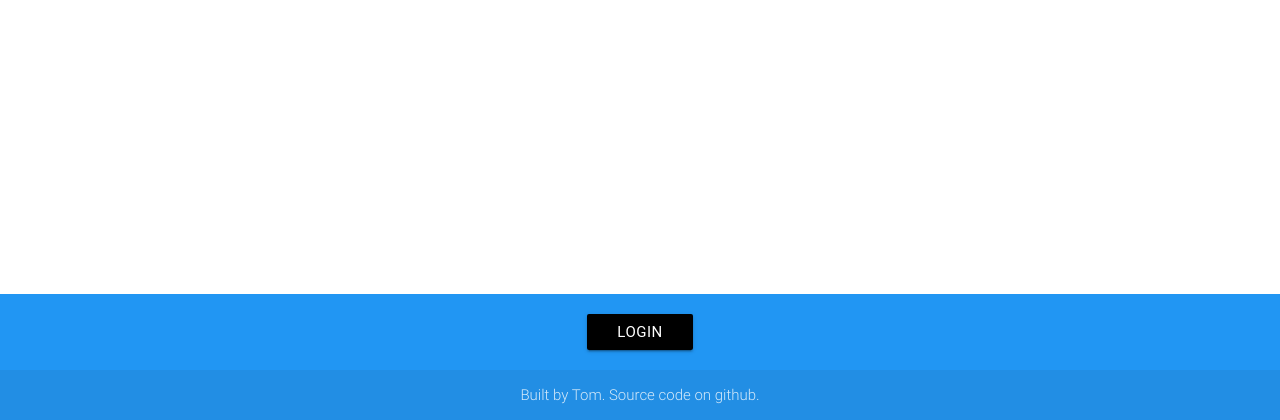
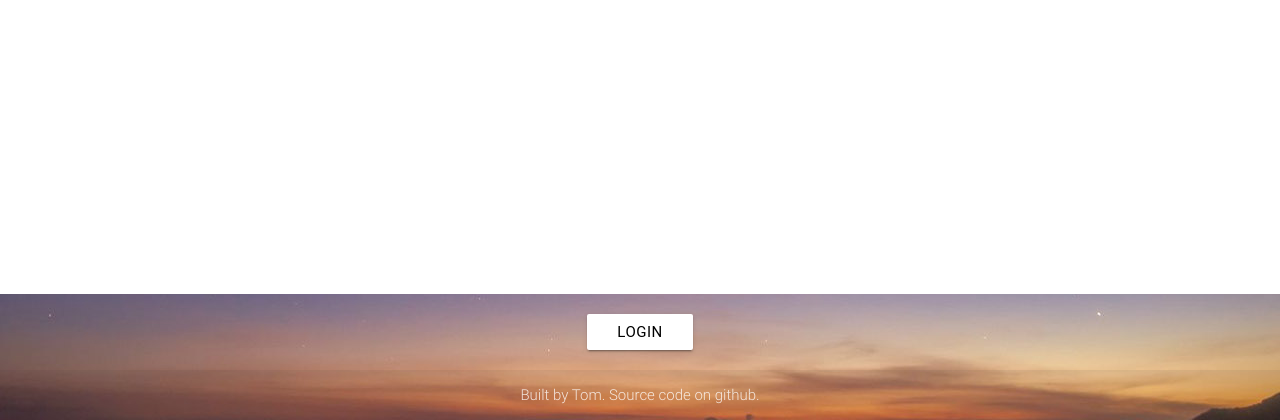
Before and after one commit to th0mas/personal, a Flask app: page /blog/1/ in a window 1280 px wide. Shown: the part 586-1006 px from the top of the page. Run offline with Flask 2, Linux system fonts and the light colour scheme; data that the repository does not hold is empty; some libraries are stand-ins or nearby versions; some web fonts are replaced.

Commit message:
Added a parallax effect. Cause pretty.

```diff
--- a/blog/static/custom.css
+++ b/blog/static/custom.css
@@ -12,3 +12,11 @@
     font-weight:300;
     font-style:italic;
   }
+
+.parallax-container {
+  height: auto;
+}
+
+footer.page-footer{
+    background-color: transparent;
+}
--- a/blog/templates/base.html
+++ b/blog/templates/base.html
@@ -21,6 +21,10 @@
     ga('create', 'UA-79606035-2', 'auto');
     ga('send', 'pageview');
 
+    $(document).ready(function(){
+      $('.parallax').parallax();
+    });
+
     </script>
 </head>
 {% endblock %}
@@ -34,14 +38,16 @@
 {% endblock %}
 </main>
 {% block footer %}
-    <footer class="page-footer center blue">
+  <div class="parallax-container">
+    <div class="parallax"><img src="/static/parallax.jpg"></div>
+    <footer class="page-footer center white-text">
         <div class="row">
     {% if current_user.is_authenticated %}
-      <a class="black waves-effect waves-light btn" href="/logout/">log out</a>
+      <a class="white waves-effect waves-light btn black-text" href="/logout/">log out</a>
         <!-- Add add a create button -->
         <p>Logged in as: {{ current_user.email }}</p>
       {% else %}
-        <a class="black waves-effect waves-light btn" href="/login/">login</a>
+        <a class="white waves-effect waves-light btn black-text" href="/login/">login</a>
       {% endif %}
       </div>
       <div class="footer-copyright">
@@ -49,6 +55,7 @@
             Built by Tom. Source code on github.
             </div>
           </div>
+          </div>
     </footer>
 {% endblock %}
 </body>
```
Also changed, not shown: blog/templates/home/index.html (+7 -6 lines), blog/static/parallax.jpg (added).
